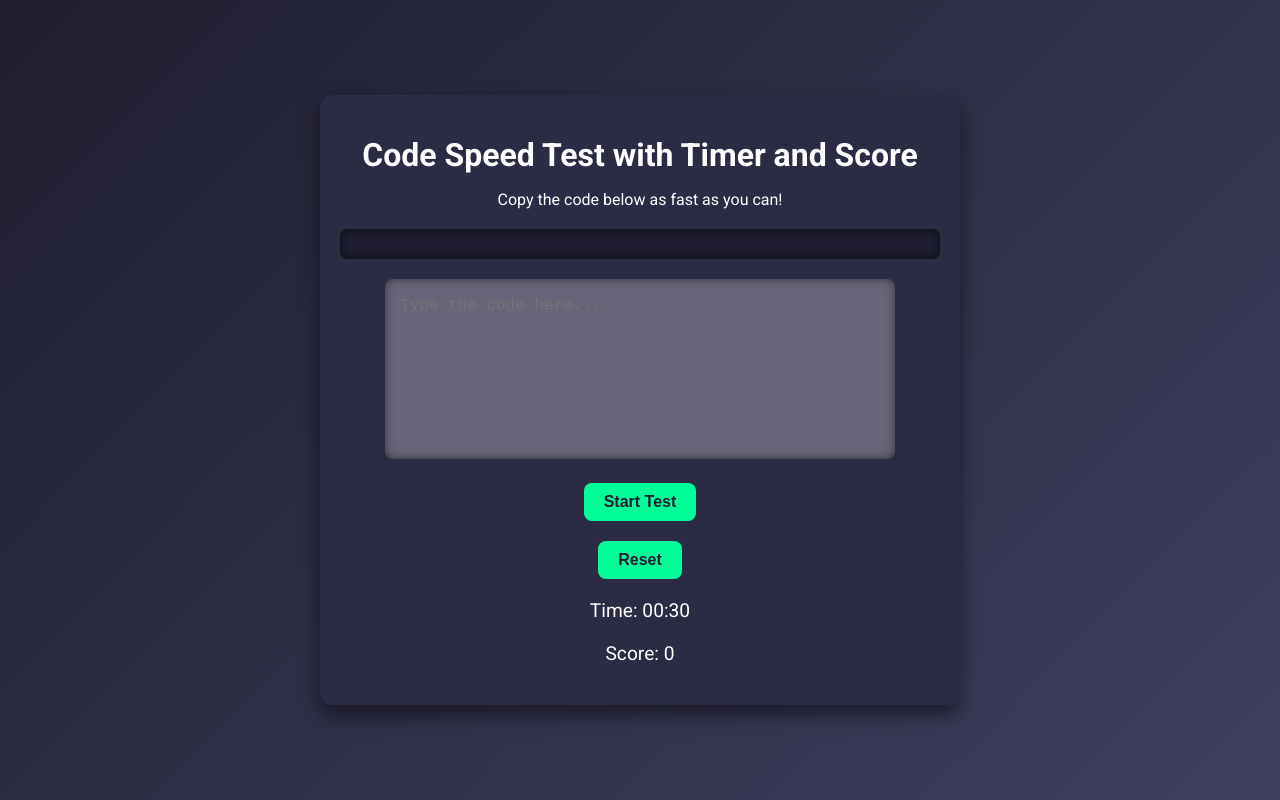
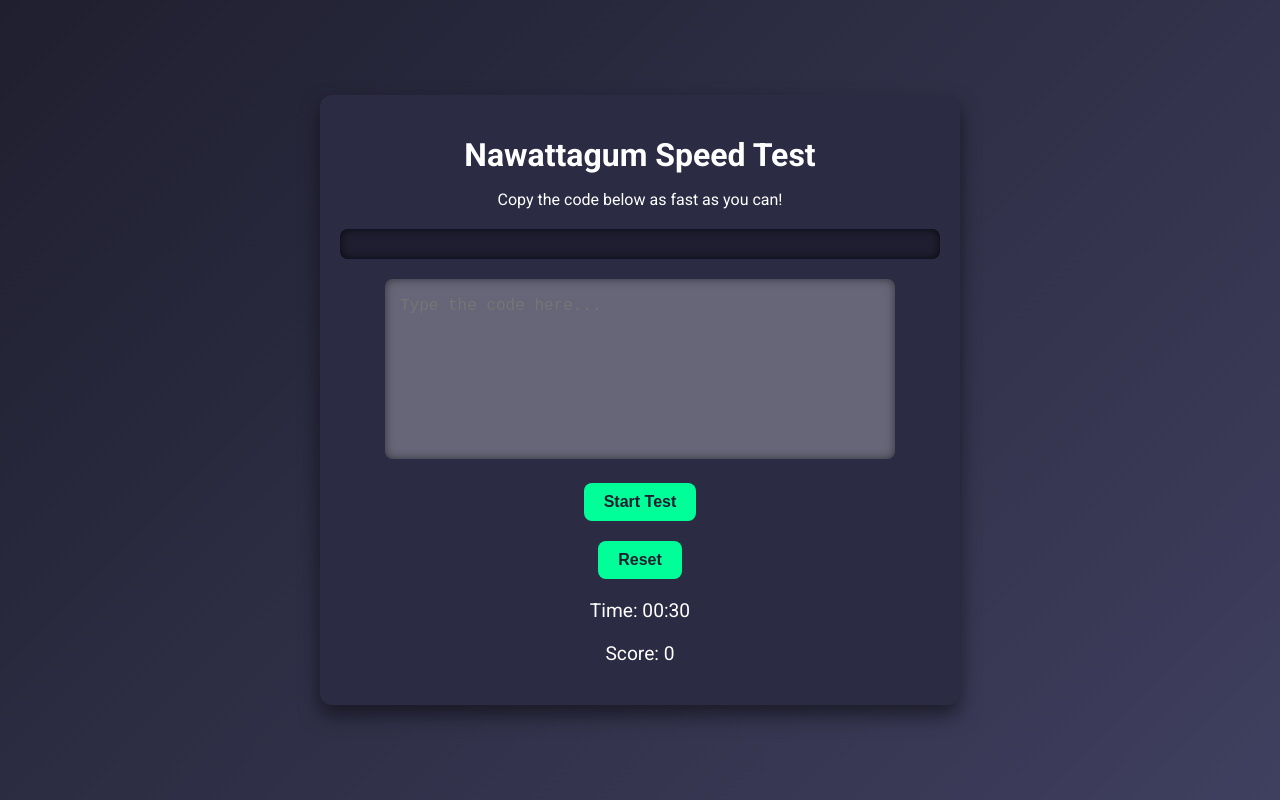
Before and after one commit to Pankan1120/Pankan1120.github.io, a plain HTML site: page index.html in a window 1280 px wide. Drawn offline with Linux system fonts and the light colour scheme.

Commit message:
Update index.html

```diff
--- a/index.html
+++ b/index.html
@@ -3,7 +3,7 @@
 <head>
     <meta charset="UTF-8">
     <meta name="viewport" content="width=device-width, initial-scale=1.0">
-    <title>Code Speed Test with Timer and Score</title>
+    <title>Nawattagum Speed Test</title>
     <link href="https://fonts.googleapis.com/css2?family=Roboto:wght@400;700&display=swap" rel="stylesheet">
     <style>
         body {
@@ -110,7 +110,7 @@
 </head>
 <body>
     <div class="container">
-        <h1>Code Speed Test with Timer and Score</h1>
+        <h1>Nawattagum Speed Test</h1>
         <p>Copy the code below as fast as you can!</p>
         <div id="code-box"></div>
         <textarea id="input-box" placeholder="Type the code here..." disabled></textarea>
```
